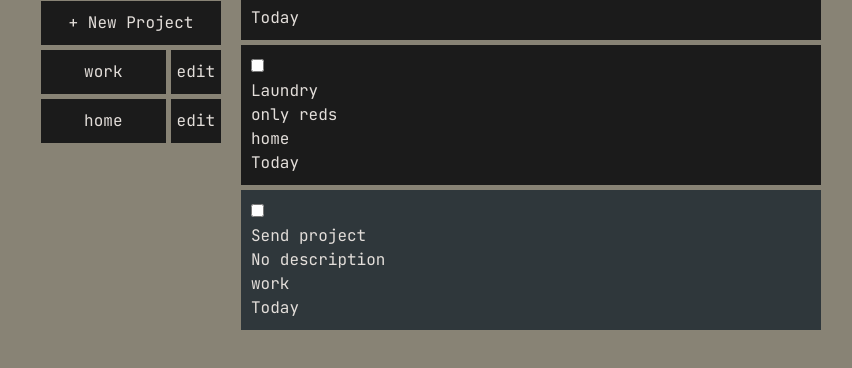
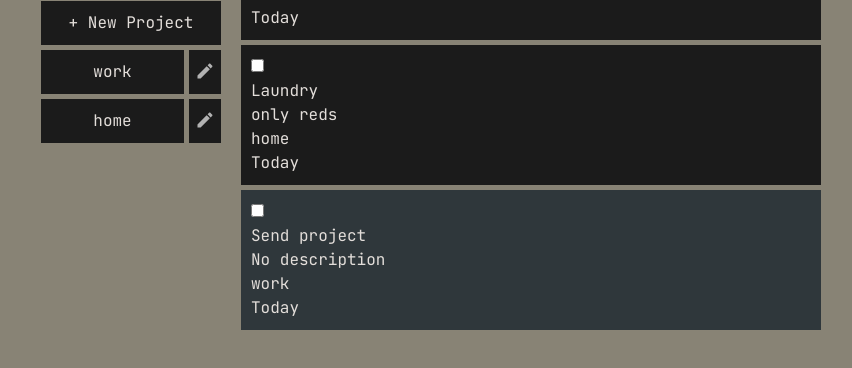
Before and after one commit to pablo-de-luna/todo-list, a website built with webpack: page src/template.html in a window 1280 px wide. Shown: the part 392-760 px from the top of the page, without its empty margins (209-1061 px from the left). Built offline with nearby package versions, Linux system fonts and the light colour scheme; a web font is replaced by a local one.

Commit message:
Add pencil icon on edit project button

```diff
--- a/src/sidenav.js
+++ b/src/sidenav.js
@@ -17,7 +17,6 @@ const renderNavProjectBtns = (projectName) => {
   const editBtn = document.createElement("button");
     editBtn.type = "button";
     editBtn.className = "project-edit-btn";
-    editBtn.textContent = "edit";
 
   projectListItem.append(projectBtn, editBtn);
   navProjectsBtns.appendChild(projectListItem);
--- a/src/style.css
+++ b/src/style.css
@@ -131,15 +131,24 @@ nav {
 }
 
 #nav-projects-btns .filter-btn {
-  flex: 1;
+  flex: 6;
   margin-right: 5px;
 }
 
 #nav-projects-btns .project-edit-btn {
-  flex: 0;
+  flex: 1;
   background-color: var(--bgcolor-3);
   color: var(--color-1);
   margin-bottom: 5px;
+}
+
+#nav-projects-btns .project-edit-btn::before {
+  content: url("./assets/icons/pencil.svg");
+  display: inline-block;
+  padding-top: 5px;
+  width: 20px;
+  height: 20px;
+  filter: invert(70%);
 }
 
 main {
--- a/webpack.common.js
+++ b/webpack.common.js
@@ -21,6 +21,10 @@ export default {
         test: /\.(woff|woff2|eot|ttf|otf)$/i,
         type: 'asset/resource',
       },
+      {
+        test: /\.(png|svg|jpg|jpeg|gif)$/i,
+        type: 'asset/resource',
+      },
     ],
   },
 };
```
Also changed, not shown: src/template.html (+0 -1 lines), src/assets/icons/pencil.svg (added).
